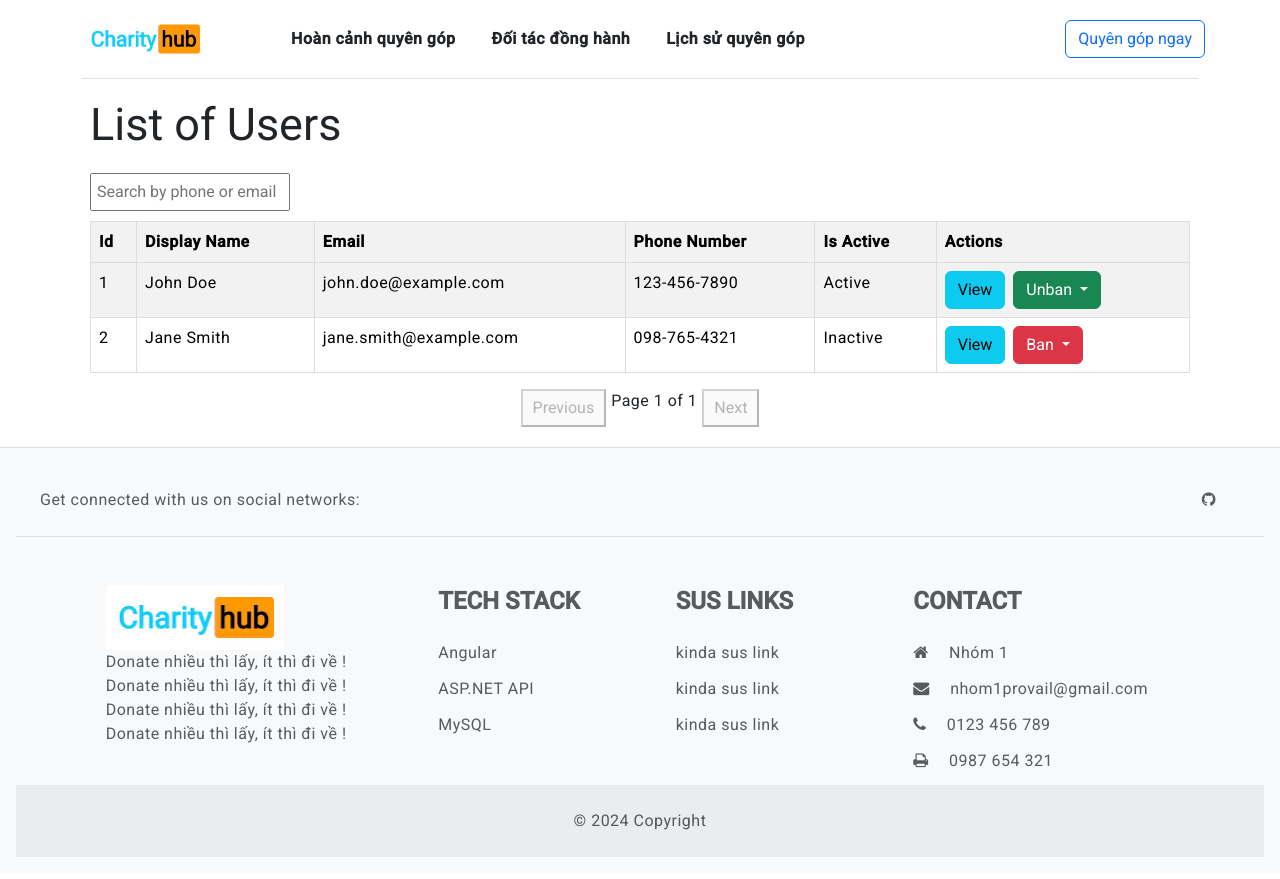
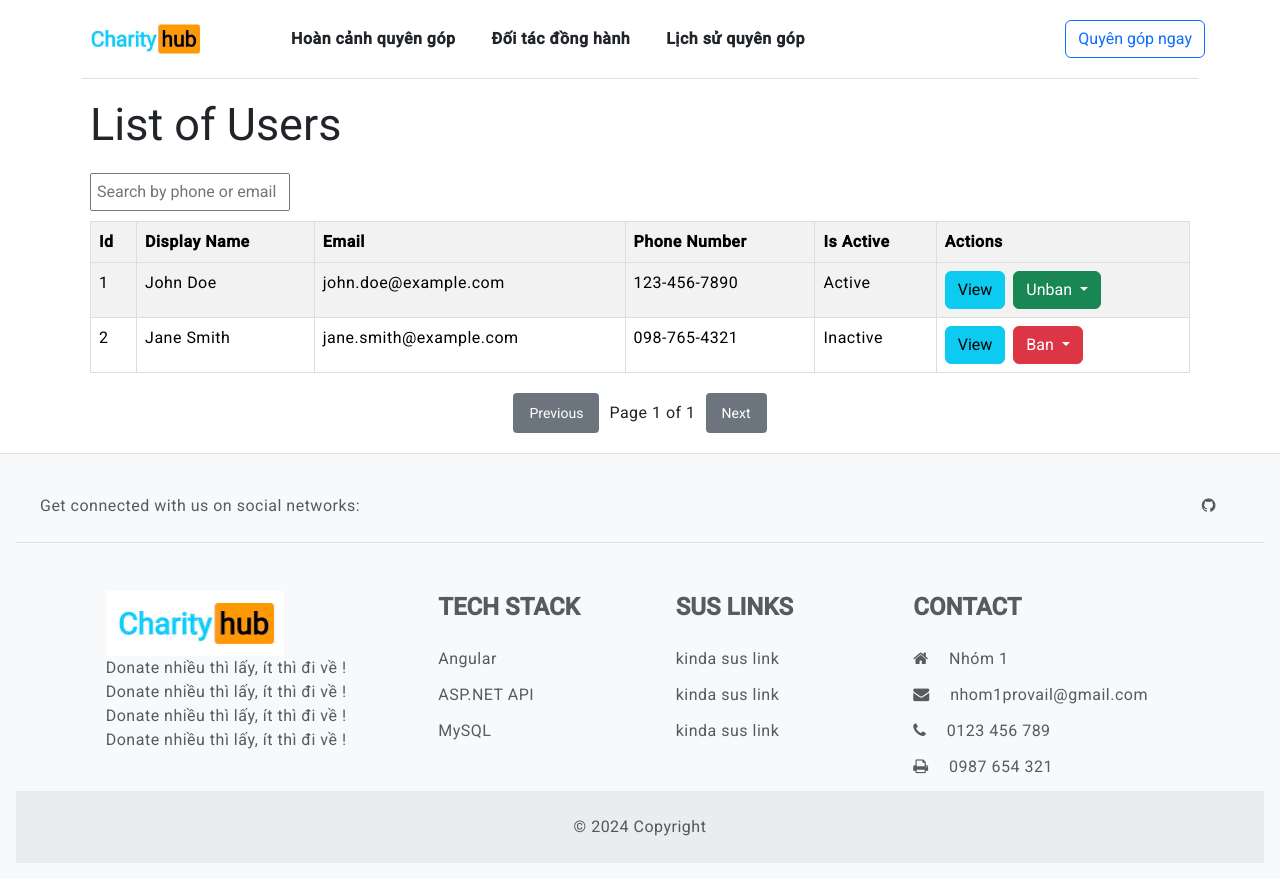
Before and after one commit to vux-66a5/CharityHub, an Angular app in the folder FE/: page /users-management in a window 1280 px wide. Built offline with nearby package versions, Linux system fonts and the light colour scheme.

Commit message:
CSS button page control

```diff
--- a/FE/src/app/Management/campaign-add/campaign-add.component.html
+++ b/FE/src/app/Management/campaign-add/campaign-add.component.html
@@ -41,7 +41,7 @@
       </div>
       <div class="actions">
         <button type="submit" class="btn btn-primary">Add Campaign</button>
-        <button type="button" class="btn-close" aria-label="Close" (click)="onClose()"></button>
+        <button type="button" class="btn btn-secondary" aria-label="Close" (click)="onClose()">Close</button>
       </div>
     </form>
   </div>
--- a/FE/src/app/Management/campaigns/campaigns.component.css
+++ b/FE/src/app/Management/campaigns/campaigns.component.css
@@ -33,7 +33,7 @@
     max-width: 200px; /* Adjust this value as needed */
   }
 
-  .pagination {
+  /* .pagination {
     display: flex;
     justify-content: center;
     margin-top: 10px;
@@ -42,7 +42,36 @@
   .pagination button {
     margin: 0 5px;
     padding: 5px 10px;
+  } */
+
+  .pagination-controls {
+    display: flex;
+    justify-content: center;
+    align-items: center;
+    margin-top: 20px;
   }
+
+  .pagination-controls button {
+    margin: 0 10px;
+    padding: 8px 16px;
+    font-size: 14px;
+    color: #fff;
+    background-color: #007bff;
+    border: none;
+    border-radius: 4px;
+    cursor: pointer;
+    transition: background-color 0.3s;
+  }
+
+  .pagination-controls button:disabled {
+    background-color: #6c757d;
+    cursor: not-allowed;
+  }
+
+  .pagination-controls span {
+    font-size: 16px;
+  }
+
 
   .actions {
     justify-content: space-between;
--- a/FE/src/app/Management/campaigns/campaigns.component.html
+++ b/FE/src/app/Management/campaigns/campaigns.component.html
@@ -28,7 +28,7 @@
         </tr>
       </tbody>
     </table>
-    <div class="pagination">
+    <div class="pagination-controls">
       <button (click)="prevPage()" [disabled]="currentPage === 1">Previous</button>
       <span>Page {{ currentPage }} of {{ totalPages }}</span>
       <button (click)="nextPage()" [disabled]="currentPage === totalPages">Next</button>
--- a/FE/src/app/Management/users/users.component.css
+++ b/FE/src/app/Management/users/users.component.css
@@ -33,7 +33,7 @@
     max-width: 200px; /* Adjust this value as needed */
   }
 
-  .pagination {
+  /* .pagination {
     display: flex;
     justify-content: center;
     margin-top: 10px;
@@ -42,7 +42,36 @@
   .pagination button {
     margin: 0 5px;
     padding: 5px 10px;
+  } */
+
+  .pagination-controls {
+    display: flex;
+    justify-content: center;
+    align-items: center;
+    margin-top: 20px;
   }
+
+  .pagination-controls button {
+    margin: 0 10px;
+    padding: 8px 16px;
+    font-size: 14px;
+    color: #fff;
+    background-color: #007bff;
+    border: none;
+    border-radius: 4px;
+    cursor: pointer;
+    transition: background-color 0.3s;
+  }
+
+  .pagination-controls button:disabled {
+    background-color: #6c757d;
+    cursor: not-allowed;
+  }
+
+  .pagination-controls span {
+    font-size: 16px;
+  }
+
 
   .actions {
     justify-content: space-between;
--- a/FE/src/app/Management/users/users.component.html
+++ b/FE/src/app/Management/users/users.component.html
@@ -49,7 +49,7 @@
         </tr>
       </tbody>
     </table>
-    <div class="pagination">
+    <div class="pagination-controls">
       <button (click)="prevPage()" [disabled]="currentPage === 1">Previous</button>
       <span>Page {{ currentPage }} of {{ totalPages }}</span>
       <button (click)="nextPage()" [disabled]="currentPage === totalPages">Next</button>
```
